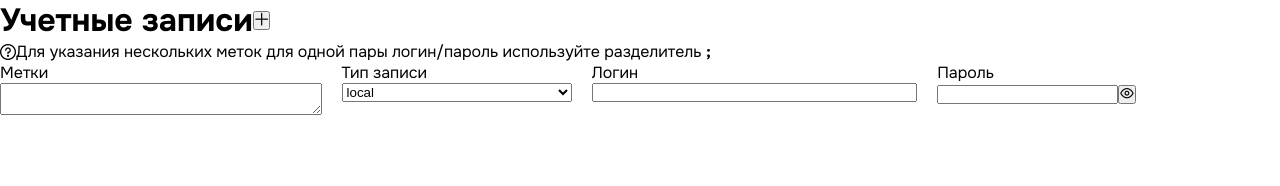
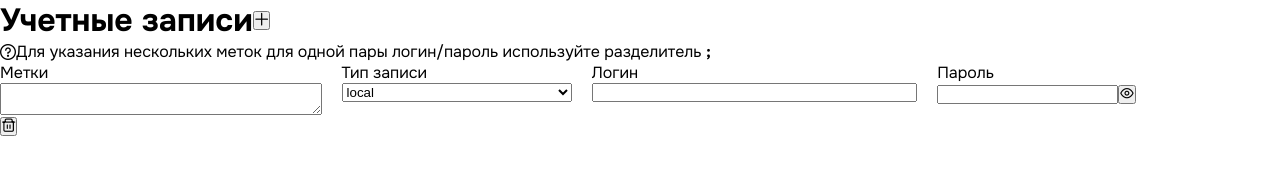
Before and after one commit to olegus199/saasoft_task, a Vue app: page / in a window 1280 px wide. Both pictures are taken after a click on the button 261 px from the left and 20 px from the top of the page. Shown: the top 186 px of the page. Built offline with nearby package versions, Linux system fonts and the light colour scheme.

Commit message:
feat: add removeAccount function

```diff
--- a/src/components/AccountForm.vue
+++ b/src/components/AccountForm.vue
@@ -178,10 +178,6 @@ function togglePasswordVisibility(): void {
 >
 .account-form {
   display: flex;
-
-  &:not(:last-child) {
-    margin-bottom: 1.5rem;
-  }
 }
 
 .input-container {
--- a/src/components/AccountsList.vue
+++ b/src/components/AccountsList.vue
@@ -6,7 +6,7 @@ import AccountForm from "./AccountForm.vue";
 import { useAccountsStore } from "../stores/accountsStore.ts";
 import { watch } from "vue";
 
-const accounts = useAccountsStore().accounts;
+const accountsStore = useAccountsStore();
 
 // watch(
 //     () => accounts,
@@ -21,11 +21,17 @@ const accounts = useAccountsStore().accounts;
   <div
       class="accounts-list"
   >
-    <AccountForm
-        v-for="(account, idx) of accounts"
-        :account="account"
+    <div
+        v-for="(account, idx) of accountsStore.accounts"
         :key="idx"
-    />
+    >
+      <AccountForm
+          :account="account"
+      />
+      <button @click="accountsStore.removeAccount(account.id)">
+        <i :class="'pi pi-trash'" />
+      </button>
+    </div>
   </div>
 </template>
 
--- a/src/stores/accountsStore.ts
+++ b/src/stores/accountsStore.ts
@@ -46,5 +46,11 @@ export const useAccountsStore = defineStore("accounts", {
         }
       }
     },
+    removeAccount(id: string) {
+      const index = this.accounts.findIndex(account => account.id === id);
+      if (index > -1) {
+        this.accounts.splice(index, 1);
+      }
+    },
   },
 });
```
